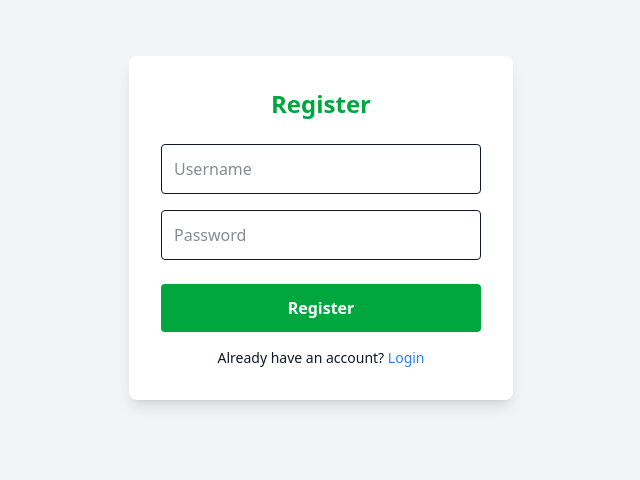
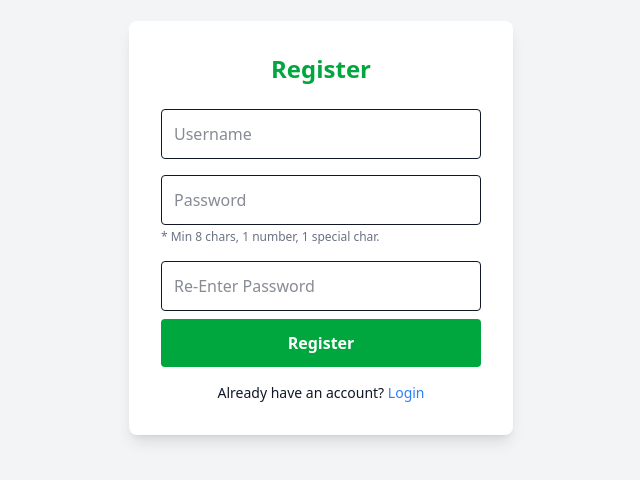
Before and after one commit to naveeraj07/Smart-Form, a React app in the folder frontend/: page /register in a window 1280 px wide. Shown: the part 172-652 px from the top of the page, without its empty margins (319-959 px from the left). Built offline with nearby package versions, Linux system fonts and the light colour scheme; the HTML template or start-up script is replaced by a standard one.

Commit message:
Rules for Password Added

```diff
--- a/frontend/src/components/Register.jsx
+++ b/frontend/src/components/Register.jsx
@@ -4,16 +4,52 @@ import { useNavigate, Link } from 'react-router-dom';
 
 const Register = () => {
   const [formData, setFormData] = useState({ username: '', password: '' });
+  const [confirmPassword, setConfirmPassword] = useState('');
+  const [error, setError] = useState('');
   const navigate = useNavigate();
+
+  // Derived state: check if passwords match
+  const passwordsMatch = formData.password === confirmPassword;
+
+  // --- PASSWORD VALIDATION LOGIC ---
+  const validatePassword = (password) => {
+    if (password.length < 8) {
+      return "Password must be at least 8 characters long.";
+    }
+    if (!/[0-9]/.test(password)) {
+      return "Password must contain at least one number.";
+    }
+    if (!/[!@#$%^&*]/.test(password)) {
+      return "Password must contain at least one special character (!@#$%^&*).";
+    }
+    return null; // No errors
+  };
 
   const handleSubmit = async (e) => {
     e.preventDefault();
+    setError('');
+
+    // 1. Check Matching
+    if (!passwordsMatch) {
+      setError("Passwords do not match!");
+      return;
+    }
+
+    // 2. Check Password Strength (NEW)
+    const passwordError = validatePassword(formData.password);
+    if (passwordError) {
+      setError(passwordError);
+      return;
+    }
+
+    // 3. Submit to Backend
     try {
+      // Note: If you have deployed, remember to use your API_URL here
       const res = await axios.post('http://localhost:5000/api/auth/register', formData);
       localStorage.setItem('token', res.data.token);
       navigate('/dashboard');
     } catch (err) {
-      alert('Registration failed. Username may exist.');
+      setError(err.response?.data?.message || 'Registration failed. Username may already exist.');
     }
   };
 
@@ -21,18 +57,65 @@ const Register = () => {
     <div className="flex justify-center items-center h-screen bg-gray-100">
       <form onSubmit={handleSubmit} className="bg-white p-8 rounded-lg shadow-lg w-96">
         <h2 className="text-2xl mb-6 font-bold text-center text-green-600">Register</h2>
+
+        {/* Username Input */}
         <input
-          className="w-full border p-3 mb-4 rounded"
+          className="w-full border p-3 mb-4 rounded focus:outline-green-500"
           placeholder="Username"
+          required
           onChange={(e) => setFormData({...formData, username: e.target.value})}
         />
+
+        {/* Password Input */}
+        <div className="mb-4">
+          <input
+            className="w-full border p-3 rounded focus:outline-green-500"
+            type="password"
+            placeholder="Password"
+            required
+            onChange={(e) => {
+              setFormData({...formData, password: e.target.value});
+              // Optional: Clear error when they start typing again
+              if(error) setError('');
+            }}
+          />
+          {/* Helper Text for Rules */}
+          <p className="text-xs text-gray-500 mt-1">
+            * Min 8 chars, 1 number, 1 special char.
+          </p>
+        </div>
+
+        {/* Re-enter Password Input */}
         <input
-          className="w-full border p-3 mb-6 rounded"
+          className="w-full border p-3 mb-2 rounded focus:outline-green-500"
           type="password"
-          placeholder="Password"
-          onChange={(e) => setFormData({...formData, password: e.target.value})}
+          placeholder="Re-Enter Password"
+          required
+          onChange={(e) => setConfirmPassword(e.target.value)}
         />
-        <button className="bg-green-600 hover:bg-green-700 text-white w-full py-3 rounded font-bold transition">Register</button>
+
+        {/* Real-time Match Validation */}
+        {confirmPassword && !passwordsMatch && (
+          <p className="text-red-500 text-xs mb-4">Passwords do not match</p>
+        )}
+
+        {/* General Error Message (Validation or API) */}
+        {error && (
+          <p className="text-red-600 text-sm font-semibold mb-4 text-center bg-red-50 p-2 rounded border border-red-200">
+            {error}
+          </p>
+        )}
+
+        <button
+          type="submit"
+          disabled={confirmPassword && !passwordsMatch}
+          className={`w-full py-3 rounded font-bold transition text-white ${
+            !passwordsMatch ? 'bg-gray-400 cursor-not-allowed' : 'bg-green-600 hover:bg-green-700'
+          }`}
+        >
+          Register
+        </button>
+
         <p className="mt-4 text-center text-sm">
           Already have an account? <Link to="/" className="text-blue-500 hover:underline">Login</Link>
         </p>
```
